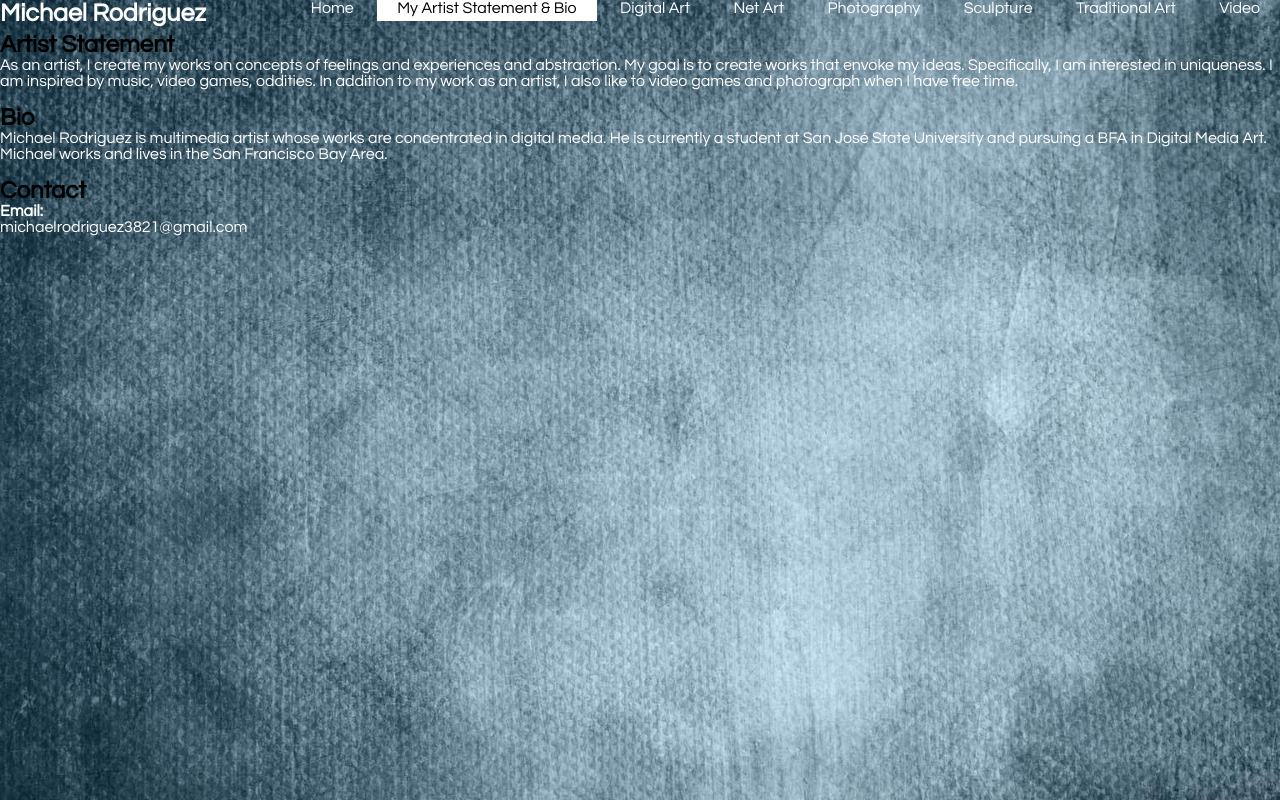
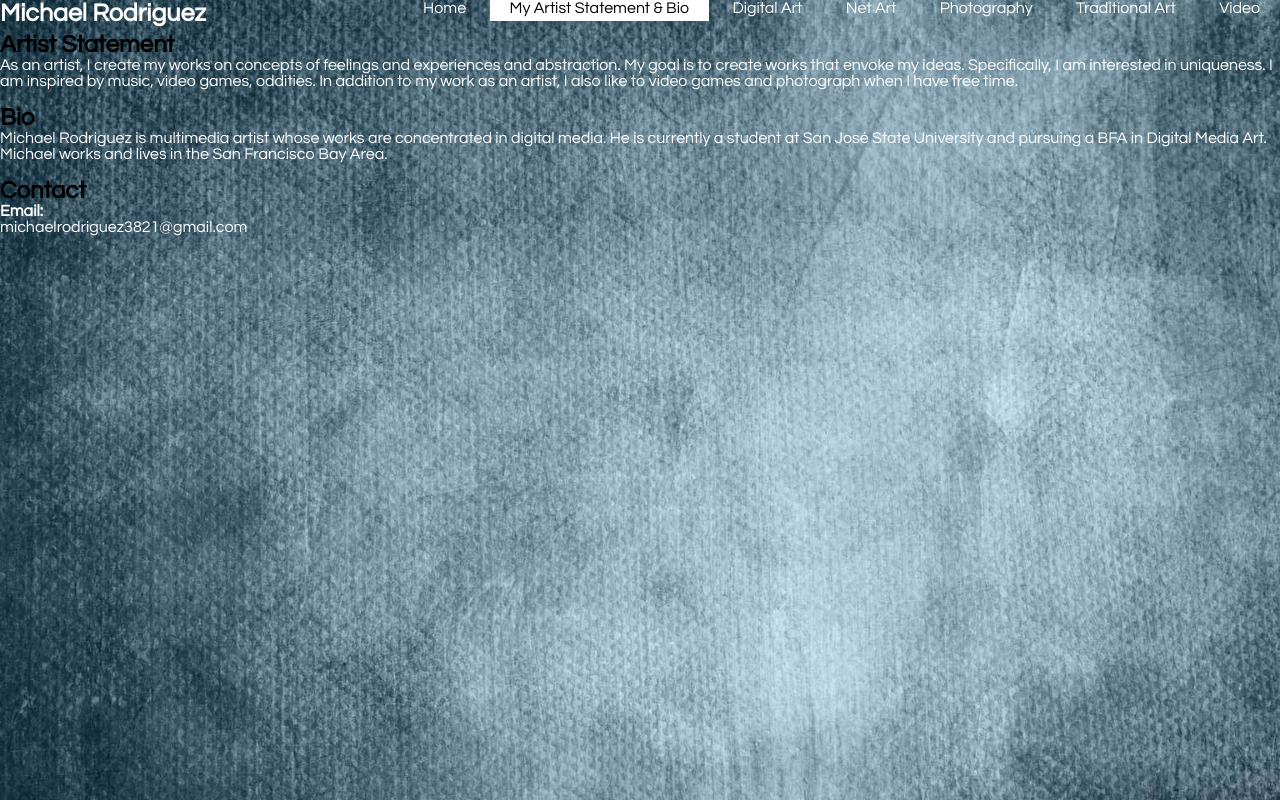
Before and after one commit to FluffyBaloo/dma-portfolio, a plain HTML site: page info.html in a window 1280 px wide. Drawn offline with Linux system fonts and the light colour scheme.

Commit message:
Update info.html

```diff
--- a/info.html
+++ b/info.html
@@ -13,8 +13,7 @@
 			    <li><a href="digitalart.html">Digital Art</a></li>
 				<li><a href="netart.html">Net Art</a></li>
 				<li><a href="photography.html">Photography</a></li>
-				<li><a href="sculpture.html">Sculpture</a></li>
-				<li><a href="traditionalart.html">Traditional Art</a></li>
+				<li><a href="sculpture.html">Traditional Art</a></li>
 				<li><a href="video.html">Video</a></li>
 			</ul>
 
```
